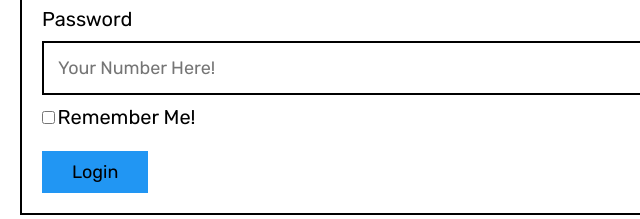
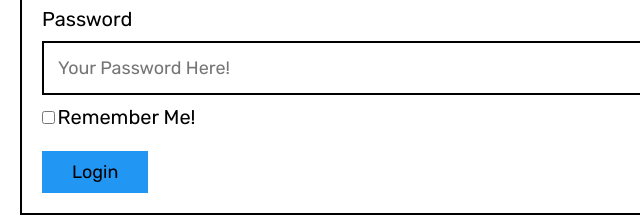
Before and after one commit to samsammmmmm/WALAU, a plain HTML site: page login.html in a window 1280 px wide. Shown: the part 290-509 px from the top of the page, 0-640 px from the left. Drawn offline with Linux system fonts and the light colour scheme.

Commit message:
update login form

```diff
--- a/login.html
+++ b/login.html
@@ -102,8 +102,8 @@
                 <input type="text" id="username" name="usernama" maxlength="100" class="box" placeholder="Your Username Here!"
                     required>
                 <label for="passworod">Password</label>
-                <input type="password" id="password" name="password" min="0" max="9999999999999" class="box"
-                    placeholder="Your Number Here!" required onkeypress="if(this.value.length == 13) return false;">
+                <input type="password" id="password" name="password" maxlength="100" class="box"
+                    placeholder="Your Password Here!" required>
                 <!-- <label for="email">Email</label>
                 <input type="email" id="email" name="email" maxlength="100" class="box" placeholder="Your Email Here!" required>
                 <label for="pesan">Messages</label>
```
